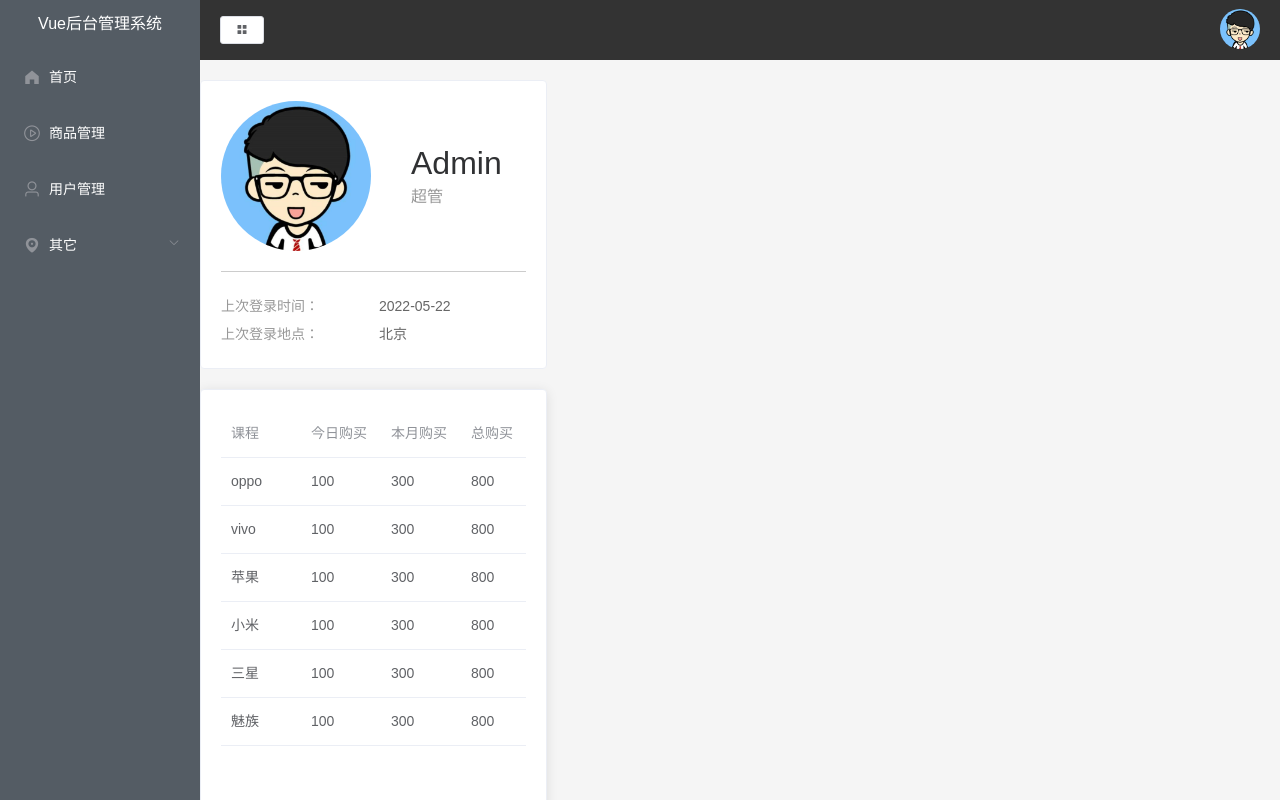
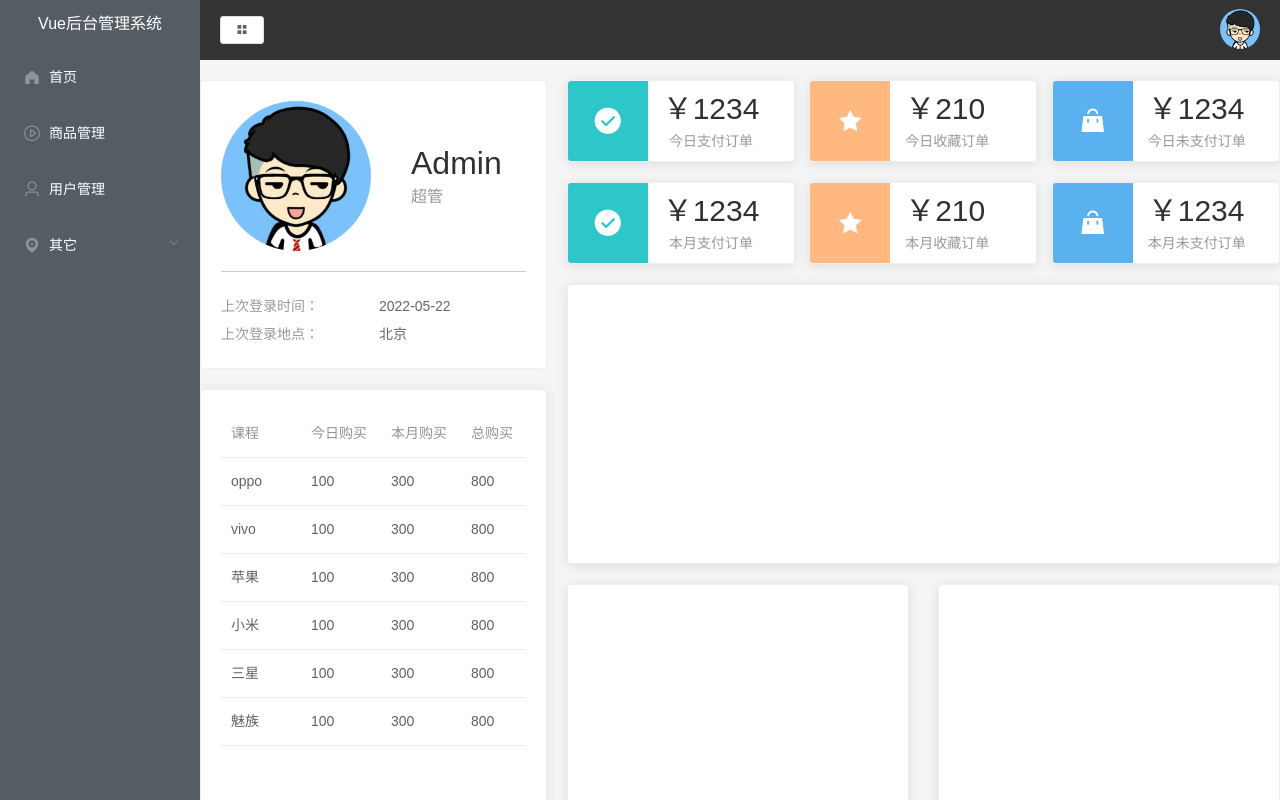
Before and after one commit to Simple-Coder/vue-manage, a Vue app in the folder vue-manage/: page /home in a window 1280 px wide. Built offline with nearby package versions, Linux system fonts and the light colour scheme.

Commit message:
首页主题

```diff
--- a/vue-manage/src/views/home/index.vue
+++ b/vue-manage/src/views/home/index.vue
@@ -24,6 +24,39 @@
           ></el-table-column>
         </el-table>
       </el-card>
+    </el-col>
+    <el-col :span="16" style="margin-top: 20px">
+      <div class="num">
+        <el-card
+          v-for="item in countData"
+          :key="item.name"
+          :body-style="{ display: 'flex', padding: 0 }"
+        >
+          <i
+            class="icon"
+            :class="`el-icon-${item.icon}`"
+            :style="{ backgroundColor: item.color }"
+          ></i>
+          <div class="detail">
+            <p class="num">￥{{ item.value }}</p>
+            <p class="txt">{{ item.name }}</p>
+          </div>
+        </el-card>
+      </div>
+      <el-card style="height: 280px">
+        <!-- <div style="height: 280px" ref="echarts"></div> -->
+        <!-- <echarts :chart-data="echartData.order" style="height: 280px"></echarts> -->
+      </el-card>
+      <div class="graph">
+        <el-card style="height: 260px">
+          <!--<div style="height: 240px" ref="userEcharts"></div>-->
+          <!-- <echarts :chart-data="echartData.user" style="height: 240px"></echarts> -->
+        </el-card>
+        <el-card style="height: 260px">
+          <!--<div style="height: 240px" ref="videoEcharts"></div>-->
+          <!-- <echarts :chart-data="echartData.video" :is-axis-chart="false" style="height: 240px"></echarts> -->
+        </el-card>
+      </div>
     </el-col>
   </el-row>
 </template>
@@ -78,6 +111,44 @@ export default {
         monthBuy: "本月购买",
         totalBuy: "总购买",
       },
+      countData: [
+        {
+          name: "今日支付订单",
+          value: 1234,
+          icon: "success",
+          color: "#2ec7c9",
+        },
+        {
+          name: "今日收藏订单",
+          value: 210,
+          icon: "star-on",
+          color: "#ffb980",
+        },
+        {
+          name: "今日未支付订单",
+          value: 1234,
+          icon: "s-goods",
+          color: "#5ab1ef",
+        },
+        {
+          name: "本月支付订单",
+          value: 1234,
+          icon: "success",
+          color: "#2ec7c9",
+        },
+        {
+          name: "本月收藏订单",
+          value: 210,
+          icon: "star-on",
+          color: "#ffb980",
+        },
+        {
+          name: "本月未支付订单",
+          value: 1234,
+          icon: "s-goods",
+          color: "#5ab1ef",
+        },
+      ],
     };
   },
 
```
